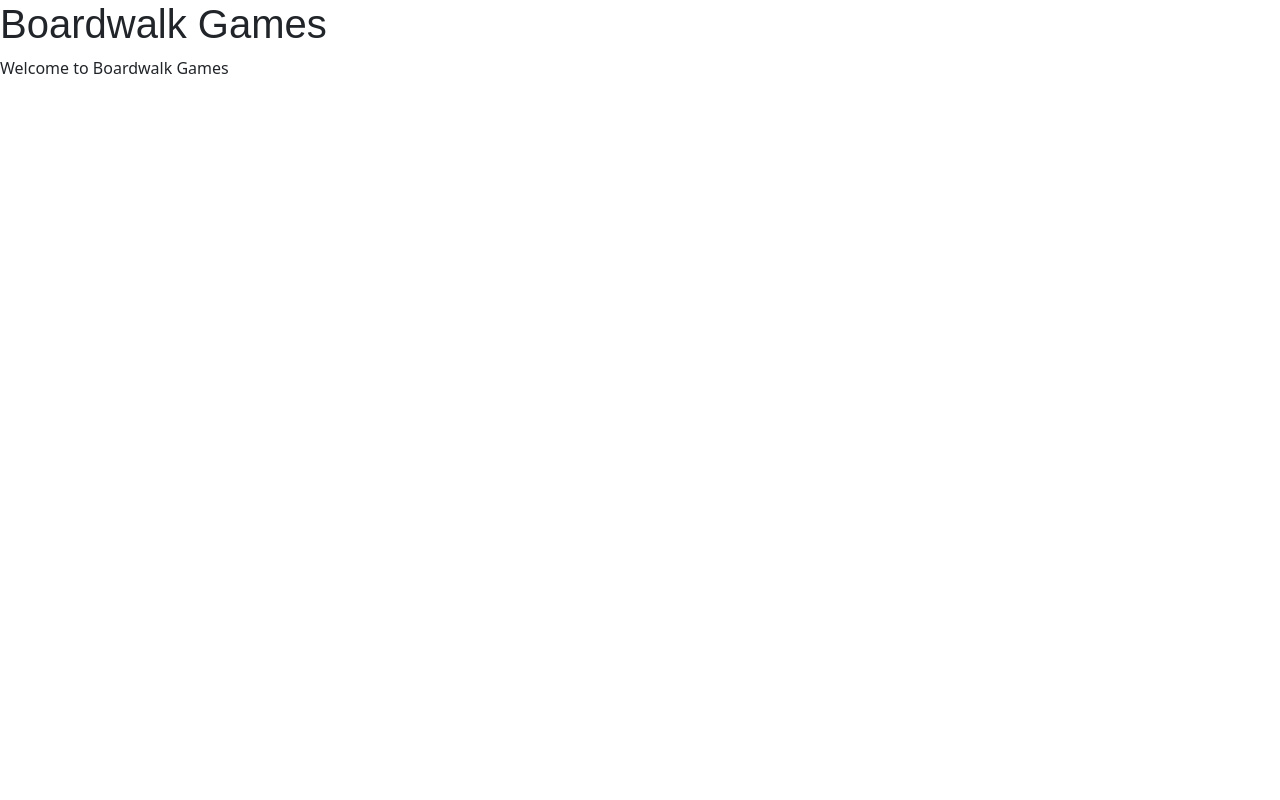
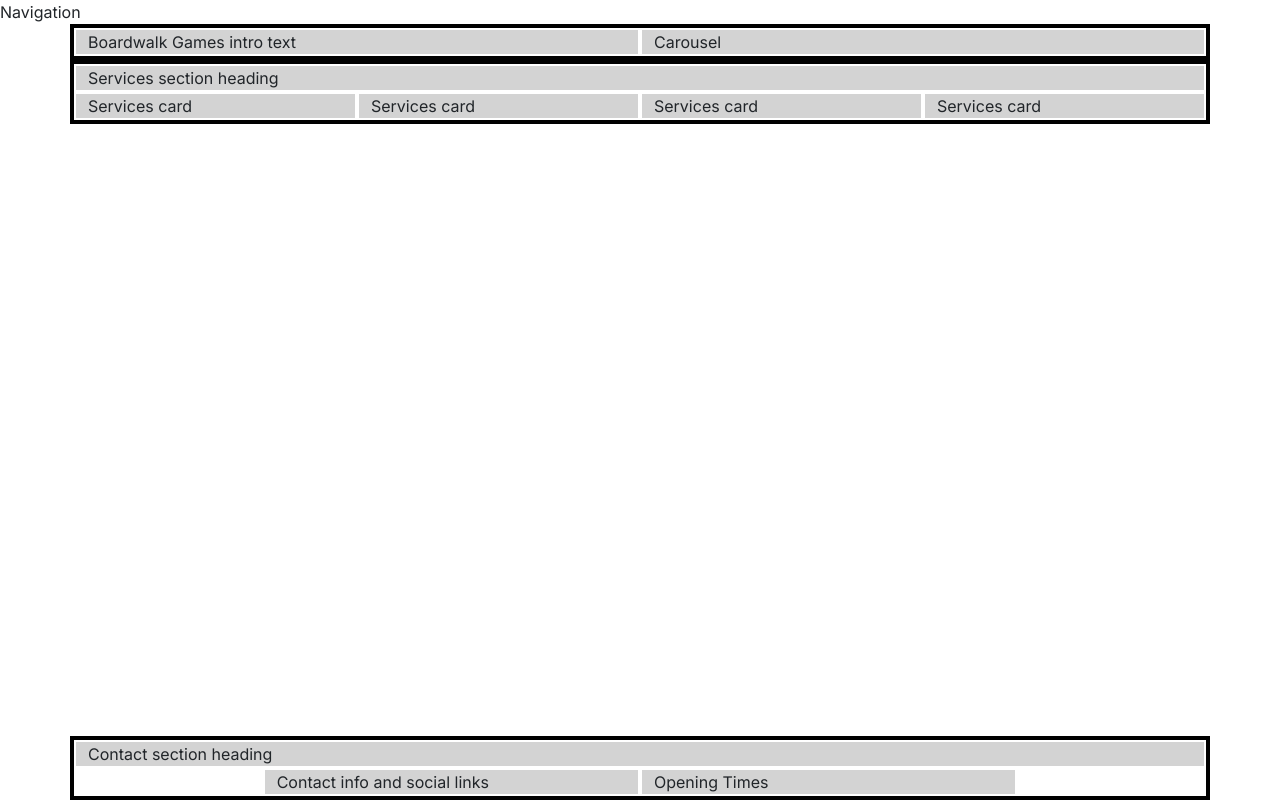
Before and after one commit to chloejones9464/boardwalk-games, a plain HTML site: page index.html in a window 1280 px wide. Drawn offline with nearby package versions, Linux system fonts and the light colour scheme; a web font is replaced by a local one.

Commit message:
added the homepage boilerplate

```diff
--- a/assets/css/style.css
+++ b/assets/css/style.css
@@ -1,7 +1,39 @@
-body {
-    font-family: 'Inter', sans-serif;
+/*Google Fonts Import-->*/
+    @import url('https://fonts.googleapis.com/css2?family=Inter:ital,opsz,wght@0,14..32,100..900;1,14..32,100..900&family=Lato:wght@100;300&family=Macondo&family=Oswald:wght@200..700&display=swap');
+
+/*CSS Variable*/
+:root {
+  --primary-font: "Inter", sans-serif;
+  --secondary-font: "Macondo", cursive;
+  --primary-color:#3a2620; /*dark brown*/
+  --secondary-color: #aa9581; /*peach*/
+  --hightlight-color: #416a8e; /*blue*/
+  --hightlight-color-light: #7a9fc2; /*light blue*/
 }
 
-h1 {
-    font-family: 'Macondo', sans-serif;
+body {
+    font-family: var(--primary-font);
 }
+
+h1,
+h2,
+h3 {
+    font-family: var(--secondary-font);
+    color: var(--primary-color);
+}
+
+.sub-heading-color {
+    color: var(--hightlight-color);
+}
+
+/*Grid visualisation CSS for testing*/
+
+.container,
+.row {
+    border: 2px solid black;
+}
+
+.col-12 {
+    border: 2px solid white;
+    background-color: lightgray;
+}
--- a/index.html
+++ b/index.html
@@ -4,22 +4,66 @@
 <head>
     <meta charset="UTF-8">
     <meta name="viewport" content="width=device-width, initial-scale=1.0">
-    <!--Link to stylesheet-->
-    <link rel="stylesheet" href="assets/css/style.css">
+    <meta name="description"
+        content="Boardwalk Games, your ultimate gaming retreat! Perfect for casual gamers, enthusiasts, and student gatherings. Visit us for your next adventure in board gaming.">
+
+    <!-- favicons generated by favicon.io -->
+    <link rel="apple-touch-icon" sizes="180x180" href="assets/images/apple-touch-icon.png">
+    <link rel="icon" type="image/png" sizes="32x32" href="assets/images/favicon-32x32.png">
+    <link rel="icon" type="image/png" sizes="16x16" href="assets/images/favicon-16x16.png">
+
     <!--Bootstrap CSS Link-->
     <link href="https://cdn.jsdelivr.net/npm/bootstrap@5.3.3/dist/css/bootstrap.min.css" rel="stylesheet"
         integrity="sha384-QWTKZyjpPEjISv5WaRU9OFeRpok6YctnYmDr5pNlyT2bRjXh0JMhjY6hW+ALEwIH" crossorigin="anonymous">
-    <!--Google Fonts Import-->
-    <style>
-        @import url('https://fonts.googleapis.com/css2?family=Inter:ital,opsz,wght@0,14..32,100..900;1,14..32,100..900&family=Lato:wght@100;300&family=Macondo&family=Oswald:wght@200..700&display=swap');
-    </style>
 
-    <title>Boardwalk Games</title>
+    <!--Link to stylesheet-->
+    <link rel="stylesheet" href="assets/css/style.css">
+
+    <title>Boardwalk Games | Home</title>
 </head>
 
-<body>
-    <h1>Boardwalk Games</h1>
-    <p>Welcome to Boardwalk Games</p>
+<!--classes on body set work with mt-auto on footer to ensure it always stays at the bottom of the page-->
+<body class="d-flex flex-column min-vh-100">
+    <!--Navigation-->
+    <div>Navigation</div>
+
+    <!--Header with carousel-->
+    <header class="container">
+        <div class="row">
+            <div class="col-12 col-xl-6">Boardwalk Games intro text</div>
+            <div class="col-12 col-xl-6">Carousel</div>
+        </div>
+    </header>
+
+    <!--main element to hold all key sections of the home page. It is not part of the grid structure-->
+
+    <main>
+        <!--Services section-->
+        <section class="container">
+            <div class="row">
+                <div class="col-12">Services section heading</div>
+                <div class="col-12 col-md-6 col-xl-3">Services card</div>
+                <div class="col-12 col-md-6 col-xl-3">Services card</div>
+                <div class="col-12 col-md-6 col-xl-3">Services card</div>
+                <div class="col-12 col-md-6 col-xl-3">Services card</div>
+            </div>
+        </section>
+
+    </main>
+
+    <!--Footer/contact section-->
+    <!--mt-suto added to foot to push footer to the bottom of the page-->
+    <footer class="mt-auto">
+        <div class="container">
+            <div class="row justify-content-center">
+                <div class="col-12">Contact section heading</div>
+                <!--Contact information-->
+                <div class="col-12 col-md-6 col-xl-4">Contact info and social links</div>
+                <!--Opening times-->
+                <div class="col-12 col-md-6 col-xl-4">Opening Times</div>
+            </div>
+        </div>
+    </footer>
 
 
     <!--FontAwesome Kit-->
```
